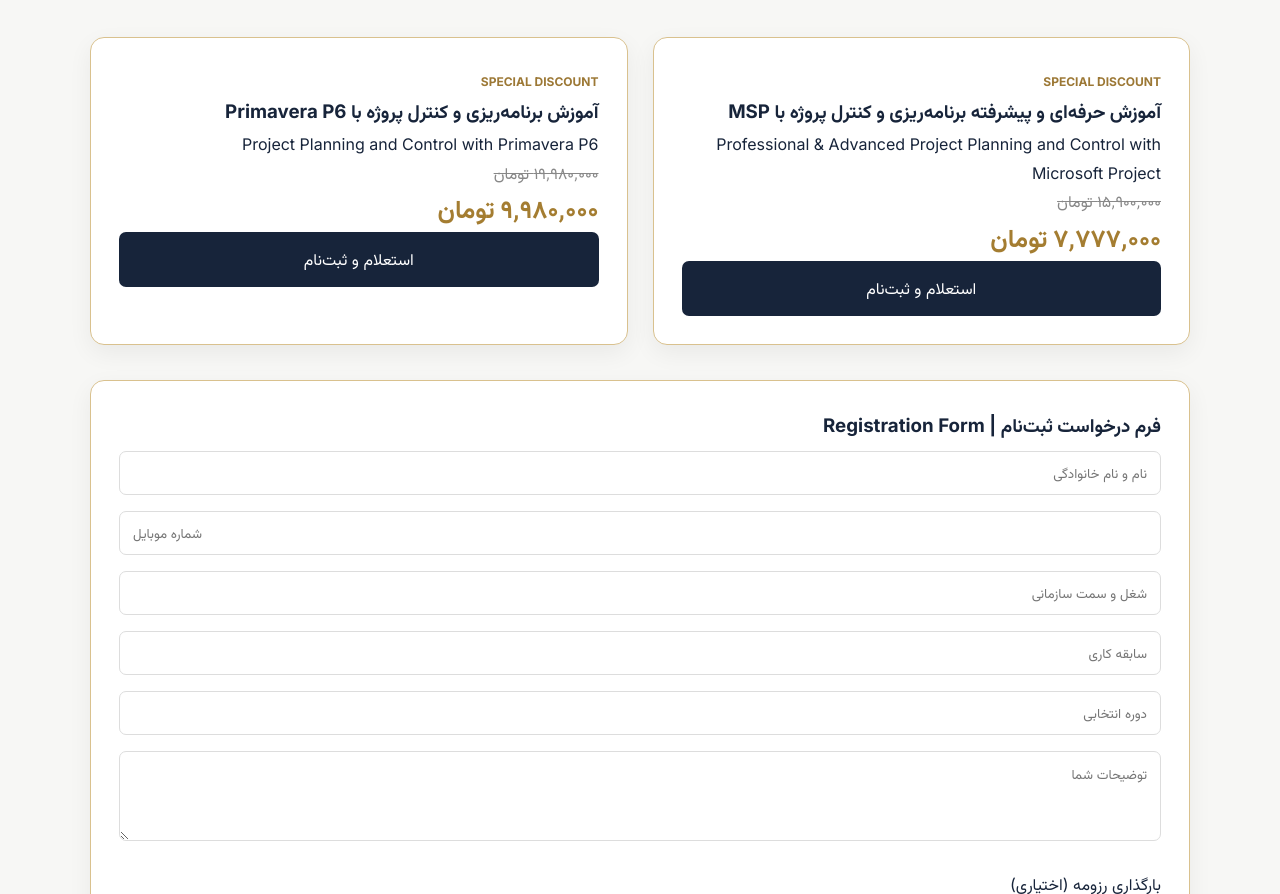
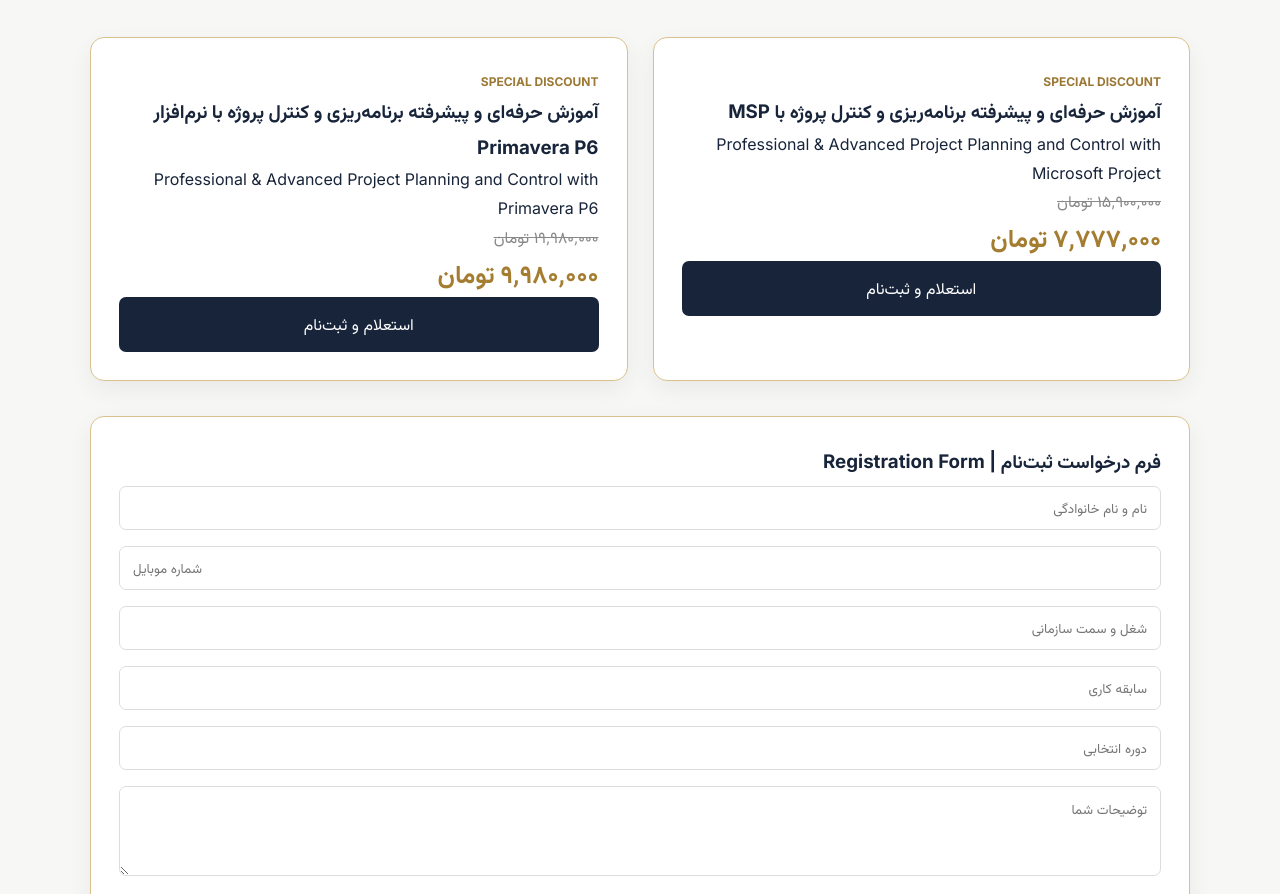
Before and after one commit to learningplanning402-del/learning-planning, a plain HTML site: page index.html in a window 1280 px wide. Shown: the part 3506-4400 px from the top of the page. Drawn offline with Linux system fonts and the light colour scheme.

Commit message:
Update index.html

```diff
--- a/index.html
+++ b/index.html
@@ -696,8 +696,8 @@ section{padding:65px 0}
 
       <div class="course-card">
         <span class="course-tag">SPECIAL DISCOUNT</span>
-        <h3>آموزش برنامه‌ریزی و کنترل پروژه با Primavera P6</h3>
-        <p>Project Planning and Control with Primavera P6</p>
+       <h3>آموزش حرفه‌ای و پیشرفته برنامه‌ریزی و کنترل پروژه با نرم‌افزار Primavera P6</h3>
+<p>Professional & Advanced Project Planning and Control with Primavera P6</p>
         <p class="old-price">۱۹٬۹۸۰٬۰۰۰ تومان</p>
         <p class="new-price">۹٬۹۸۰٬۰۰۰ تومان</p>
         <button type="button" onclick="selectCourse('Primavera P6','۹٬۹۸۰٬۰۰۰ تومان')">استعلام و ثبت‌نام</button>
```
